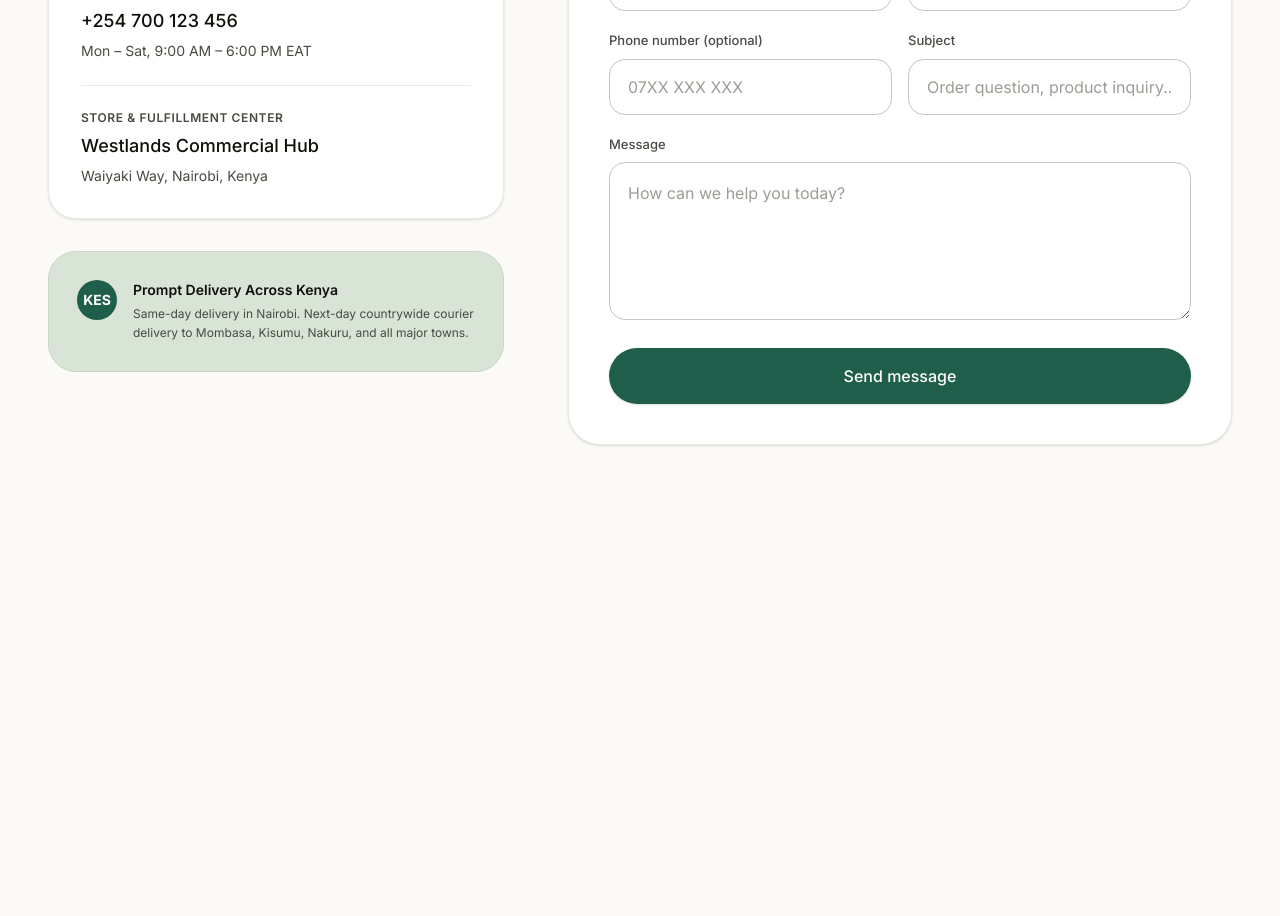
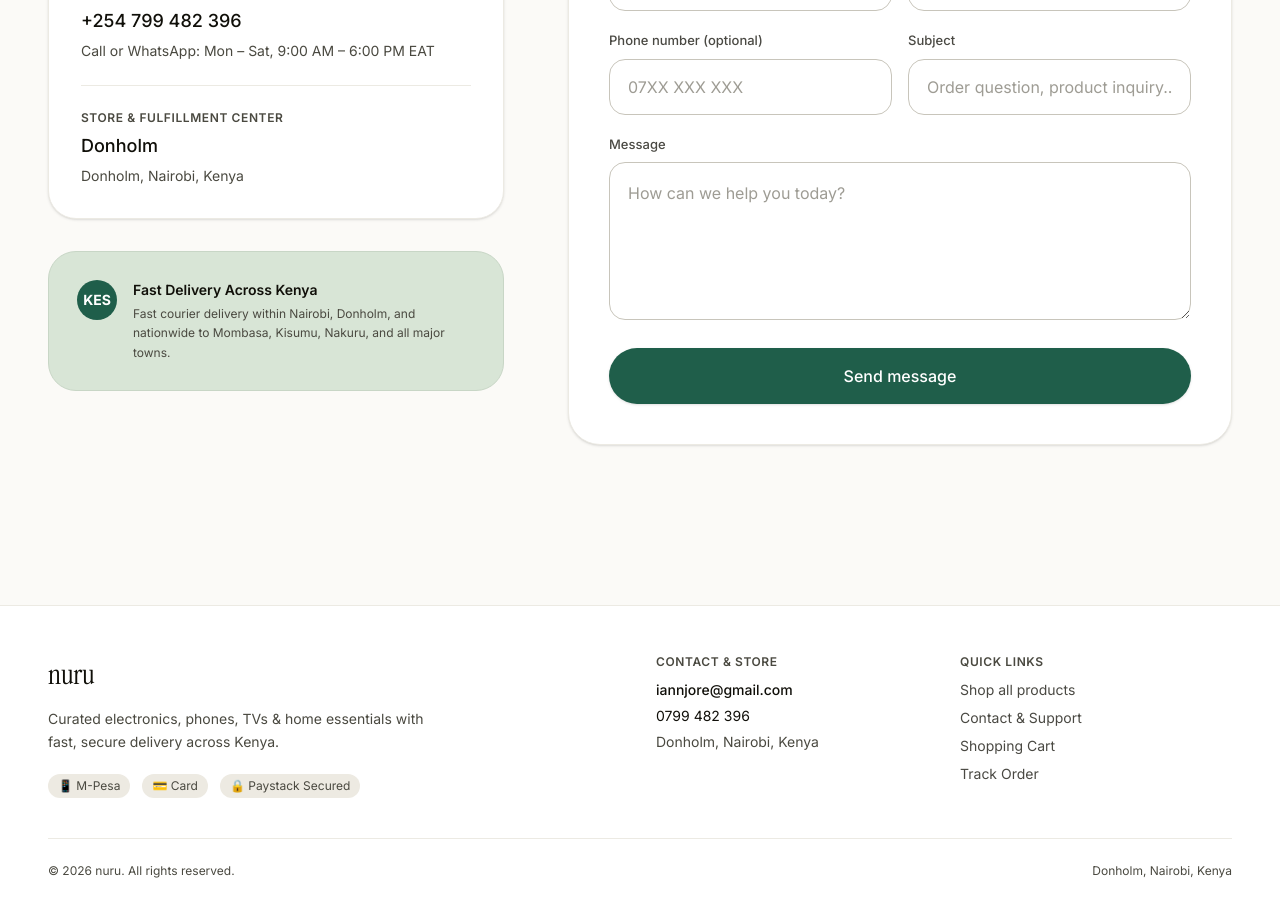
Before and after one commit to sheu-1/nuru, a Next.js app: page /contact in a window 1280 px wide. Shown: the part 500-1416 px from the top of the page. Before the commit the page ends 1041 px from the top, so only its background shows below. Built offline with nearby package versions, Linux system fonts and the light colour scheme; no server answers.

Commit message:
chore: update contact info (iannjore@gmail.com, 0799482396, Donholm) and add store footer

```diff
--- a/src/app/contact/page.tsx
+++ b/src/app/contact/page.tsx
@@ -1,4 +1,5 @@
 import { Header } from "@/components/Header";
+import { Footer } from "@/components/Footer";
 import { ContactForm } from "./ContactForm";
 
 export default function ContactPage() {
@@ -27,9 +28,12 @@ export default function ContactPage() {
                 <span className="text-xs uppercase tracking-wider font-semibold text-muted">
                   Customer Support
                 </span>
-                <span className="text-lg font-medium text-ink">
-                  hello@nuru.ke
-                </span>
+                <a
+                  href="mailto:iannjore@gmail.com"
+                  className="text-lg font-medium text-ink hover:text-brand transition-colors"
+                >
+                  iannjore@gmail.com
+                </a>
                 <span className="text-sm text-muted">
                   We typically reply within 2 hours.
                 </span>
@@ -41,11 +45,14 @@ export default function ContactPage() {
                 <span className="text-xs uppercase tracking-wider font-semibold text-muted">
                   Phone & WhatsApp
                 </span>
-                <span className="text-lg font-medium text-ink">
-                  +254 700 123 456
-                </span>
+                <a
+                  href="tel:0799482396"
+                  className="text-lg font-medium text-ink hover:text-brand transition-colors"
+                >
+                  +254 799 482 396
+                </a>
                 <span className="text-sm text-muted">
-                  Mon – Sat, 9:00 AM – 6:00 PM EAT
+                  Call or WhatsApp: Mon – Sat, 9:00 AM – 6:00 PM EAT
                 </span>
               </div>
 
@@ -56,10 +63,10 @@ export default function ContactPage() {
                   Store & Fulfillment Center
                 </span>
                 <span className="text-lg font-medium text-ink">
-                  Westlands Commercial Hub
+                  Donholm
                 </span>
                 <span className="text-sm text-muted">
-                  Waiyaki Way, Nairobi, Kenya
+                  Donholm, Nairobi, Kenya
                 </span>
               </div>
             </div>
@@ -71,10 +78,10 @@ export default function ContactPage() {
               </div>
               <div className="flex flex-col gap-1">
                 <span className="text-sm font-semibold text-ink">
-                  Prompt Delivery Across Kenya
+                  Fast Delivery Across Kenya
                 </span>
                 <p className="text-xs text-muted m-0 leading-relaxed">
-                  Same-day delivery in Nairobi. Next-day countrywide courier delivery to Mombasa, Kisumu, Nakuru, and all major towns.
+                  Fast courier delivery within Nairobi, Donholm, and nationwide to Mombasa, Kisumu, Nakuru, and all major towns.
                 </p>
               </div>
             </div>
@@ -89,6 +96,7 @@ export default function ContactPage() {
           </div>
         </div>
       </main>
+      <Footer />
     </div>
   );
 }
--- a/src/app/page.tsx
+++ b/src/app/page.tsx
@@ -1,5 +1,6 @@
 import { Suspense } from "react";
 import { Header } from "@/components/Header";
+import { Footer } from "@/components/Footer";
 import { ProductCard } from "@/components/ProductCard";
 import { ShopFilters } from "@/components/ShopFilters";
 import { SplashScreen } from "@/components/SplashScreen";
@@ -245,6 +246,7 @@ export default async function HomePage({
           </div>
         )}
       </section>
+      <Footer />
     </div>
   );
 }
--- /dev/null
+++ b/src/components/Footer.tsx
@@ -0,0 +1,80 @@
+import Link from "next/link";
+
+export function Footer() {
+  return (
+    <footer className="border-t border-[#ECEAE3] bg-white mt-16">
+      <div className="max-w-[1280px] mx-auto px-6 md:px-12 py-12 flex flex-col gap-10">
+        <div className="grid grid-cols-1 md:grid-cols-4 gap-8">
+          {/* Brand & Description */}
+          <div className="md:col-span-2 flex flex-col gap-3">
+            <Link
+              href="/"
+              className="font-serif text-[28px] tracking-[-0.01em] text-ink hover:opacity-90 inline-block"
+            >
+              nuru
+            </Link>
+            <p className="text-sm text-muted max-w-sm m-0 leading-relaxed">
+              Curated electronics, phones, TVs &amp; home essentials with fast, secure delivery across Kenya.
+            </p>
+            <div className="flex items-center gap-3 mt-2 text-xs text-muted">
+              <span className="px-2.5 py-1 rounded-full bg-surface">📱 M-Pesa</span>
+              <span className="px-2.5 py-1 rounded-full bg-surface">💳 Card</span>
+              <span className="px-2.5 py-1 rounded-full bg-surface">🔒 Paystack Secured</span>
+            </div>
+          </div>
+
+          {/* Contact Details */}
+          <div className="flex flex-col gap-2.5">
+            <span className="text-xs uppercase tracking-wider font-semibold text-muted">
+              Contact &amp; Store
+            </span>
+            <div className="flex flex-col gap-1.5 text-sm">
+              <a
+                href="mailto:iannjore@gmail.com"
+                className="text-ink hover:text-brand transition-colors font-medium"
+              >
+                iannjore@gmail.com
+              </a>
+              <a
+                href="tel:0799482396"
+                className="text-ink hover:text-brand transition-colors"
+              >
+                0799 482 396
+              </a>
+              <span className="text-muted">
+                Donholm, Nairobi, Kenya
+              </span>
+            </div>
+          </div>
+
+          {/* Quick Links */}
+          <div className="flex flex-col gap-2.5">
+            <span className="text-xs uppercase tracking-wider font-semibold text-muted">
+              Quick Links
+            </span>
+            <div className="flex flex-col gap-2 text-sm text-[#4A4943]">
+              <Link href="/#new" className="hover:text-ink transition-colors">
+                Shop all products
+              </Link>
+              <Link href="/contact" className="hover:text-ink transition-colors">
+                Contact &amp; Support
+              </Link>
+              <Link href="/cart" className="hover:text-ink transition-colors">
+                Shopping Cart
+              </Link>
+              <Link href="/orders" className="hover:text-ink transition-colors">
+                Track Order
+              </Link>
+            </div>
+          </div>
+        </div>
+
+        {/* Bottom bar */}
+        <div className="border-t border-[#ECEAE3] pt-6 flex flex-wrap items-center justify-between gap-4 text-xs text-muted">
+          <span>© 2026 nuru. All rights reserved.</span>
+          <span>Donholm, Nairobi, Kenya</span>
+        </div>
+      </div>
+    </footer>
+  );
+}
```
